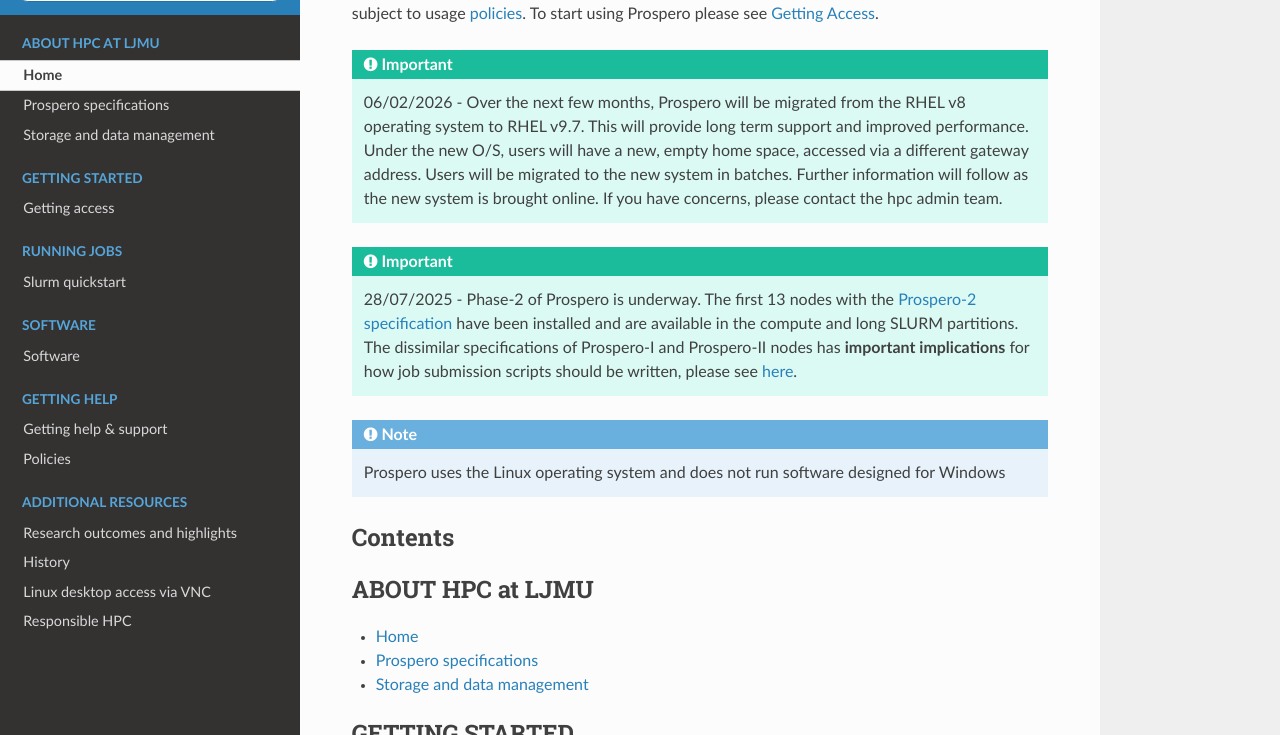
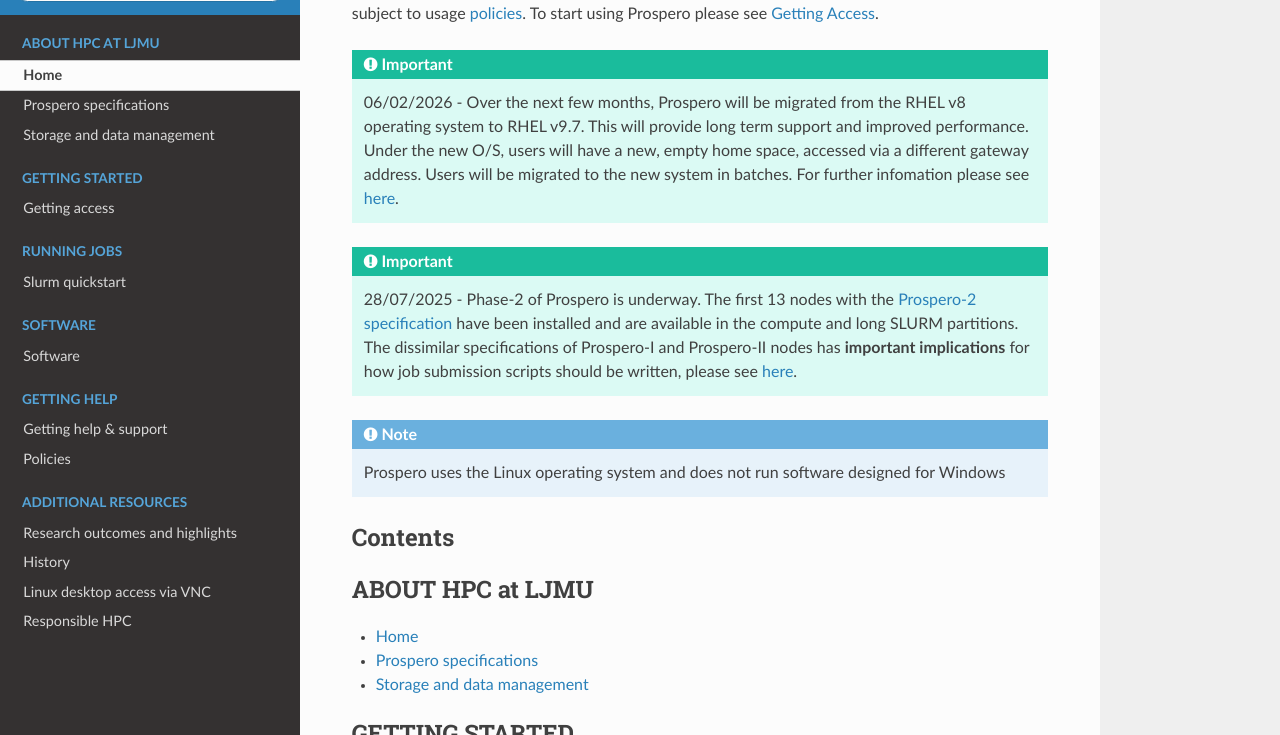
Before and after one commit to astrcrai/prospero-docs, a Sphinx documentation site: the page built from docs/source/index.rst, in a window 1280 px wide and 900 px high, scrolled down 759 px, cut to the strip 165-900 px from the top of the window. Built offline with Sphinx 7.4.7 and the Read the Docs theme 3.1.0, drawn with Linux system fonts in a browser that asks for light colours.

Commit message:
Update index.rst

```diff
--- a/docs/source/index.rst
+++ b/docs/source/index.rst
@@ -13,7 +13,7 @@
 
 .. IMPORTANT::
 
-   06/02/2026 - Over the next few months, Prospero will be migrated from the RHEL v8 operating system to RHEL v9.7. This will provide long term support and improved performance. Under the new O/S, users will have a new, empty home space, accessed via a different gateway address. Users will be migrated to the new system in batches. Further information will follow as the new system is brought online. If you have concerns, please contact the hpc admin team.
+   06/02/2026 - Over the next few months, Prospero will be migrated from the RHEL v8 operating system to RHEL v9.7. This will provide long term support and improved performance. Under the new O/S, users will have a new, empty home space, accessed via a different gateway address. Users will be migrated to the new system in batches. For further infomation please see `here <https://prospero-docs.readthedocs.io/en/latest/access.html#migrating-to-the-new-operating-system>`_.
 
 .. IMPORTANT::
 
```
